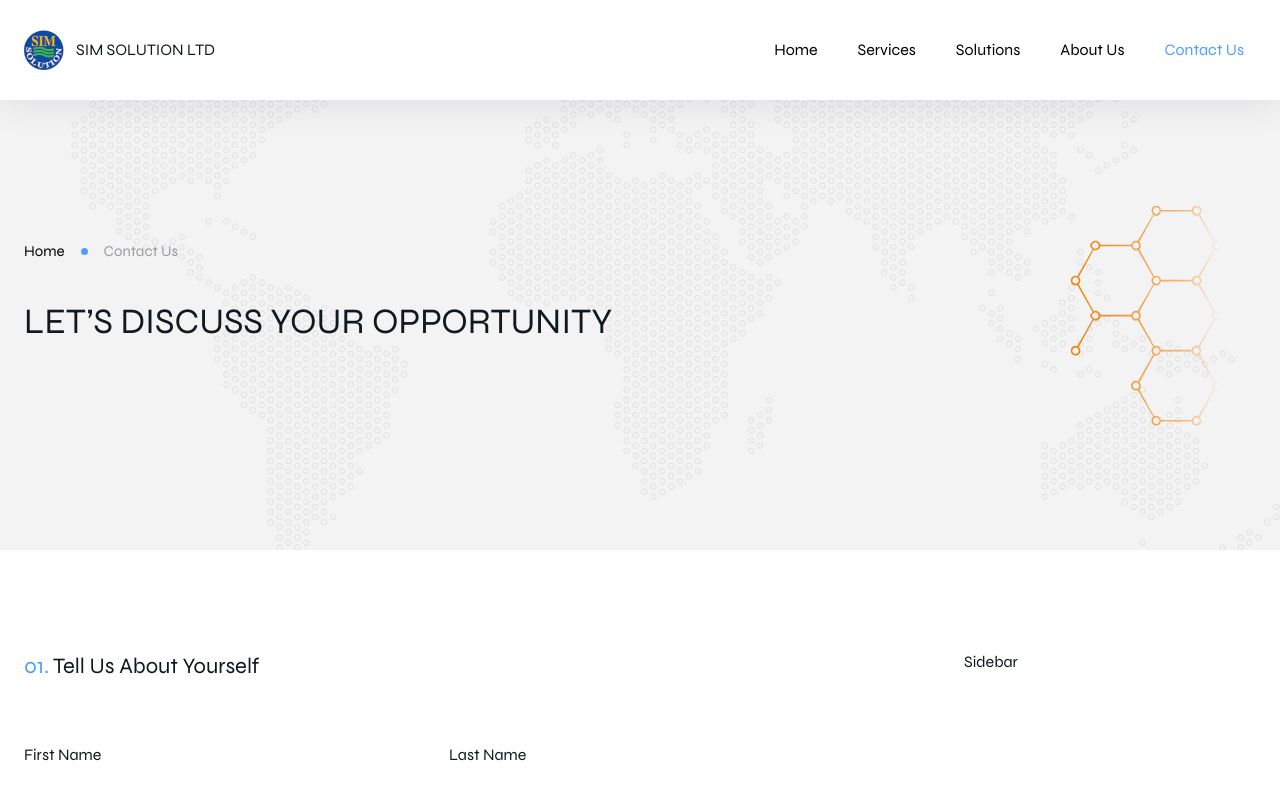
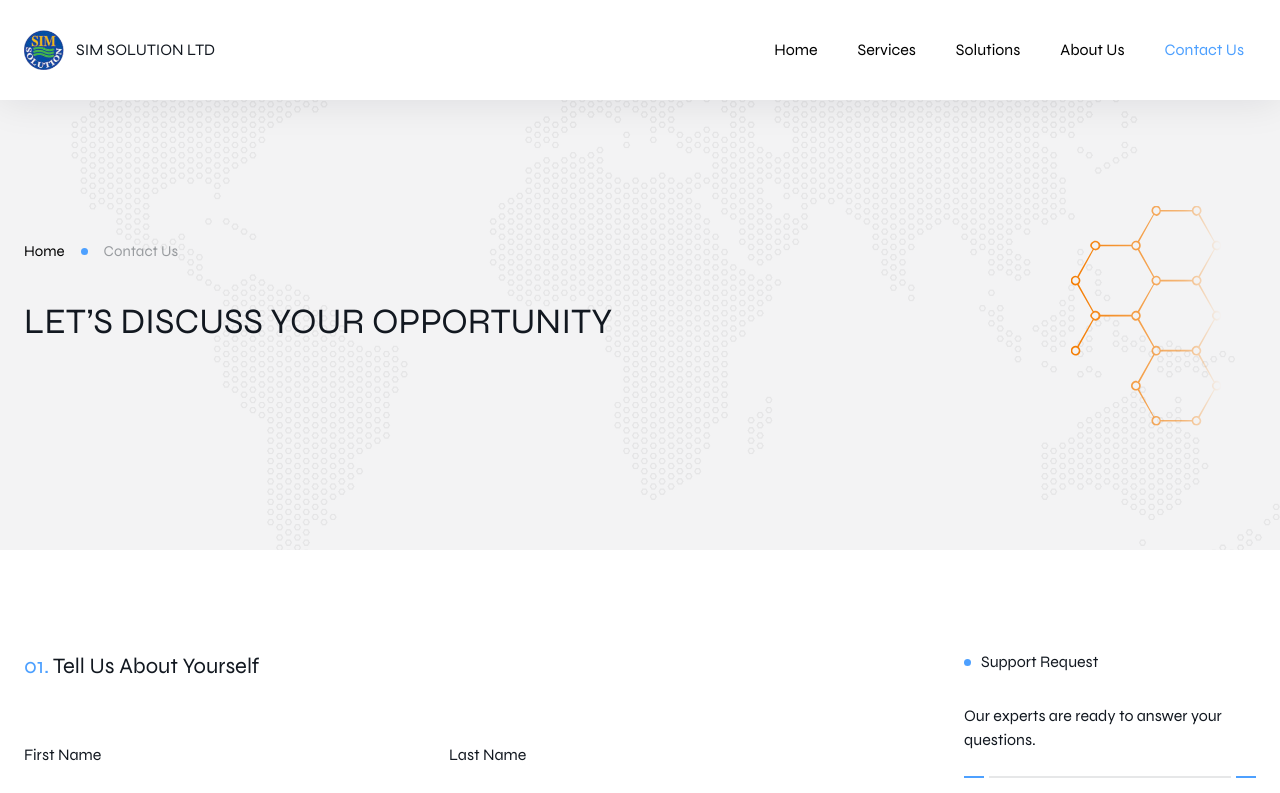
Before and after one commit to totauhid/simsolution, a Next.js app: page /contact-us in a window 1280 px wide. Shown: the top 793 px of the page. Built offline with nearby package versions, Linux system fonts and the light colour scheme.

Commit message:
added side bar title and divider

```diff
--- a/app/(routes)/contact-us/page.tsx
+++ b/app/(routes)/contact-us/page.tsx
@@ -3,7 +3,9 @@
 import SubHero from "@/app/components/sections/SubHero";
 import Button from "@/app/components/ui/Button";
 import Container from "@/app/components/ui/Container";
+import Divider from "@/app/components/ui/Divider";
 import InputField from "@/app/components/ui/InputField";
+import SubtitleDot from "@/app/components/ui/SubtitleDot";
 import TextareaField from "@/app/components/ui/TextareaField";
 import { NextPage } from "next";
 
@@ -95,7 +97,13 @@ const ContactUs: NextPage<Props> = ({}) => {
 
             {/* right side */}
             <div className="max-w-[292px] w-full">
-              <h2>Sidebar</h2>
+              <SubtitleDot subtitle="Support Request" />
+
+              <p className="mb-6">
+                Our experts are ready to answer your questions.
+              </p>
+
+              <Divider />
             </div>
           </div>
         </Container>
```
